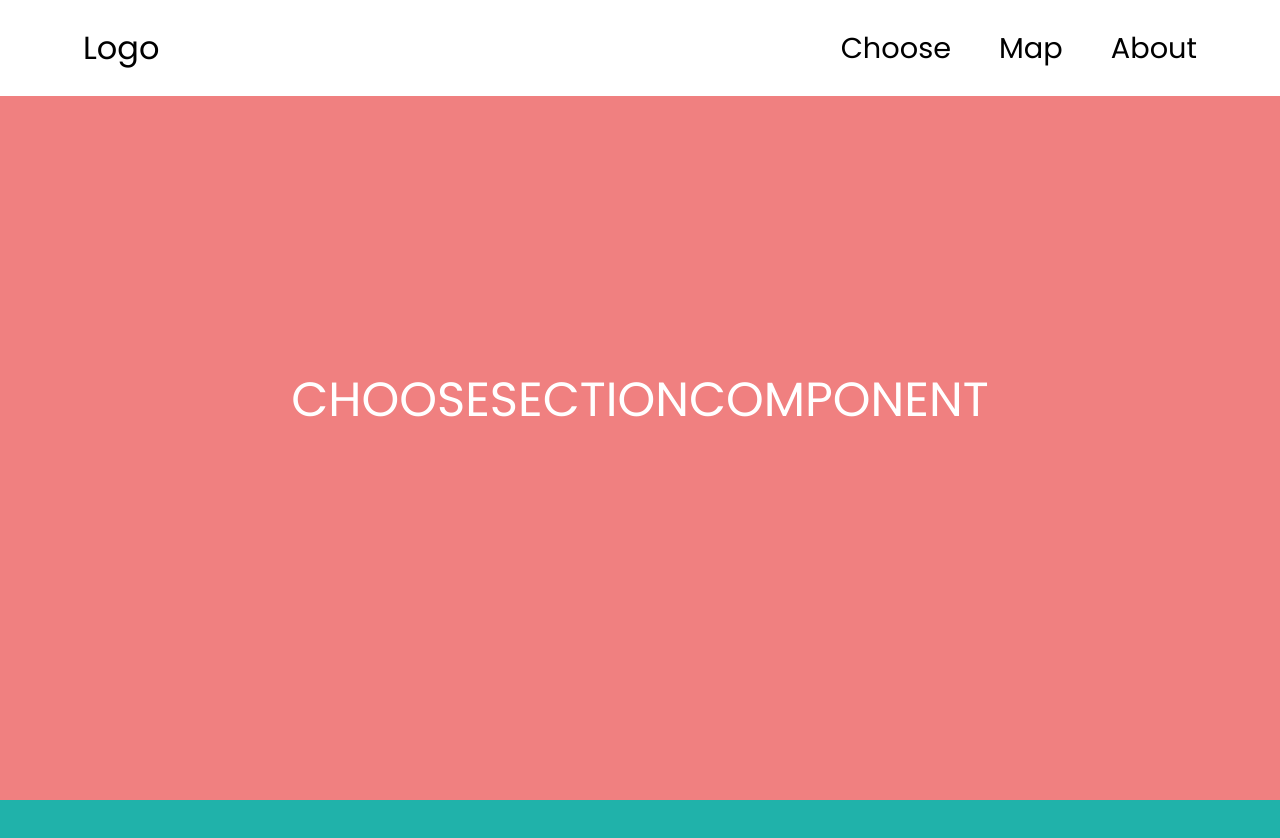
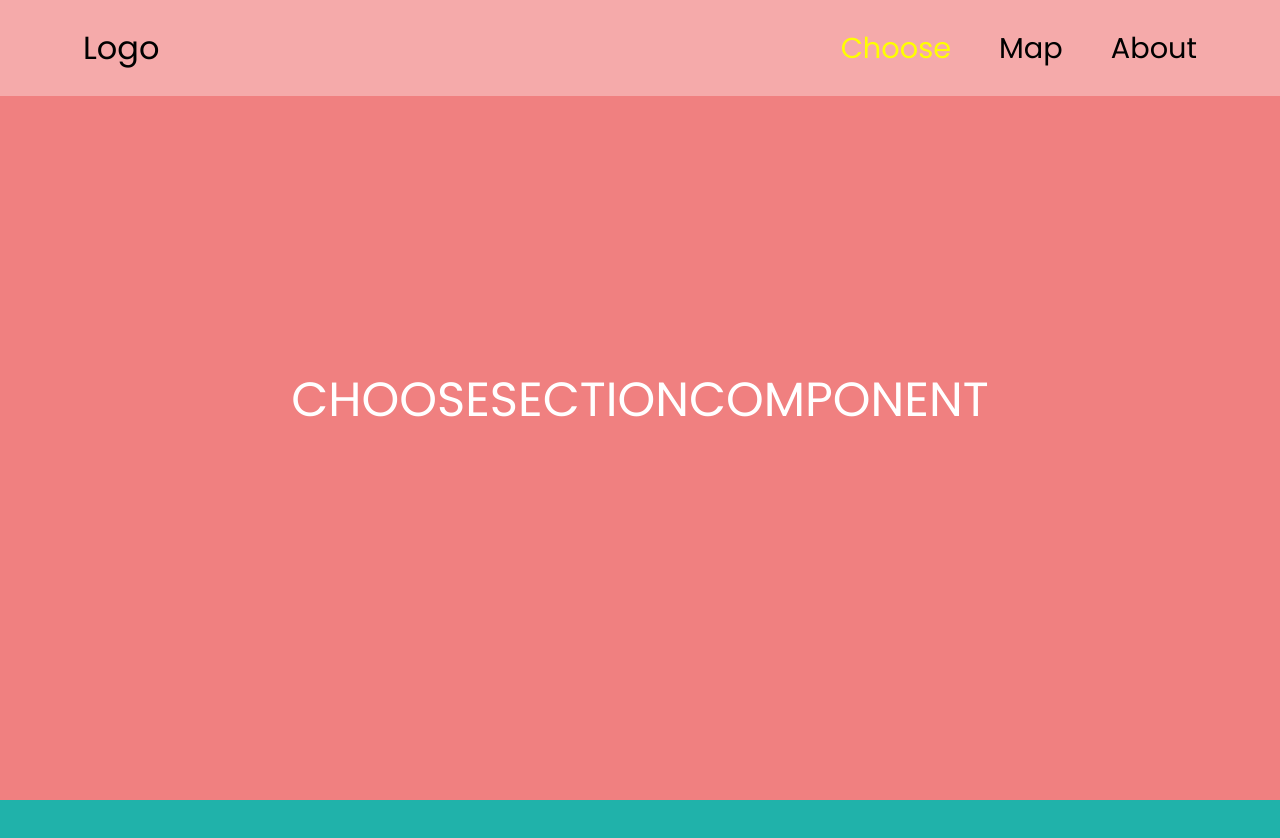
Before and after one commit to blackrainbowtest/JSMiniProject3-Aram-Arakelyan, a React (Create React App) app in the folder frontend/: page / in a window 1280 px wide. Shown: the top 838 px of the page. Built offline with nearby package versions, Linux system fonts and the light colour scheme.

Commit message:
smoot scrolling update

```diff
--- a/frontend/src/components/Home/_components/AboutSectionComponent/index.jsx
+++ b/frontend/src/components/Home/_components/AboutSectionComponent/index.jsx
@@ -2,6 +2,6 @@ import styles from '../../style.module.css'
 
 export const AboutSectionComponent = () => {
   return (
-    <section id={styles.AboutSection}>AboutSectionComponent</section>
+    <section id="About" className={styles.AboutSection}>AboutSectionComponent</section>
   );
 };
--- a/frontend/src/components/Home/_components/ChooseSectionComponent/index.jsx
+++ b/frontend/src/components/Home/_components/ChooseSectionComponent/index.jsx
@@ -2,6 +2,6 @@ import styles from '../../style.module.css'
 
 export const ChooseSectionComponent = () => {
   return (
-    <section id={styles.ChooseSection}>ChooseSectionComponent</section>
+    <section id="Choose" className={styles.ChooseSection}>ChooseSectionComponent</section>
   )
 }
--- a/frontend/src/components/Home/_components/MapSectionComponent/index.jsx
+++ b/frontend/src/components/Home/_components/MapSectionComponent/index.jsx
@@ -2,6 +2,6 @@ import styles from '../../style.module.css'
 
 export const MapSectionComponent = () => {
   return (
-    <section id={styles.MapSection}>MapSectionComponent</section>
+    <section id="Map" className={styles.MapSection}>MapSectionComponent</section>
   )
 }
--- a/frontend/src/components/Home/style.module.css
+++ b/frontend/src/components/Home/style.module.css
@@ -10,15 +10,15 @@ section {
     color: white;
 }
 
-#ChooseSection {
+.ChooseSection {
     height: calc(100vh -6rem);
     background-color: lightcoral;
 }
 
-#MapSection {
+.MapSection {
     background-color: lightseagreen;
 }
 
-#AboutSection {
+.AboutSection {
     background-color: lightblue;
 }
--- a/frontend/src/components/Layout/index.jsx
+++ b/frontend/src/components/Layout/index.jsx
@@ -1,19 +1,112 @@
 import { Link, Outlet } from "react-router-dom";
 import { selections } from "./selections";
 import styles from "./style.module.css";
+import { useEffect, useRef, useState } from "react";
 
 export default function Layout() {
+  // State to track the active link and scroll state
+  const [activeLink, setActiveLink] = useState(selections[0]?.title);
+  const [isScrolled, setIsScrolled] = useState(false);
+  const currentSectionRef = useRef(0);
+  const lastScrollTimeRef = useRef(0);
+
+  // Function to smoothly scroll a section by its ID
+  const scrollToSection = (sectionId) => {
+    currentSectionRef.current = selections.findIndex(
+      (item) => item.title === sectionId
+    );
+    const element = document.getElementById(sectionId);
+    if (element) {
+      // Adjust the margin Top value as needed
+      const marginTop = 0;
+      const scrollToY =
+        element.getBoundingClientRect().top + window.scrollY - marginTop;
+      window.scrollTo({ top: scrollToY, behavior: "smooth" });
+    }
+  };
+
+  // Function to determine the active section while scrolling
+  const determineActiveSection = () => {
+    for (let i = selections.length - 1; i >= 0; i--) {
+      const section = document.getElementById(selections[i].title);
+      if (section) {
+        const rect = section.getBoundingClientRect();
+        if (rect.top <= 120 && rect.bottom >= 120) {
+          // Set the active link based on section
+          setActiveLink(selections[i].title);
+          break;
+        }
+      }
+    }
+  };
+
+  useEffect(() => {
+    // Return scroll to 0
+    window.scrollTo({ top: 0, behavior: "smooth" });
+    const handleScroll = () => {
+      if (window.scrollY > 300) {
+        setIsScrolled(true);
+      } else {
+        setIsScrolled(false);
+      }
+      // Calling the function to determine the active section while scrolling
+      determineActiveSection();
+    };
+
+    const handleWheelScroll = (event) => {
+      const now = Date.now();
+      if (now - lastScrollTimeRef.current < 500) {
+        // Check that the handler is called no more than once every 500 milliseconds
+        return;
+      }
+      lastScrollTimeRef.current = now;
+
+      if (event.deltaY > 0) {
+        console.log(currentSectionRef.current, selections.length - 1);
+        // Scroll down
+        if (currentSectionRef.current < selections.length - 1) {
+          scrollToSection(selections[currentSectionRef.current + 1].title);
+        }
+      } else if (event.deltaY < 0) {
+        // Scroll up
+        if (currentSectionRef.current > 0) {
+          scrollToSection(selections[currentSectionRef.current - 1].title);
+        }
+        console.log("Прокрутка вверх");
+      }
+    };
+
+    window.addEventListener("scroll", handleScroll);
+    window.addEventListener("wheel", handleWheelScroll);
+
+    // Remive scroll event listener when the component unmount
+    return () => {
+      window.removeEventListener("scroll", handleScroll);
+      window.removeEventListener("wheel", handleWheelScroll);
+    };
+  }, []);
+
   return (
     <>
-      <nav>
+      <nav className={isScrolled ? styles.scrolled : ""}>
         <div className={styles.container}>
           <div className={styles.row}>
             <div className={styles.logo}>Logo</div>
             <ul className={styles.menu_bar}>
               {selections.map((item, i) => {
                 return (
-                  <li key={i}>
-                    <Link to={item.link}>{item.title}</Link>
+                  <li
+                    key={i}
+                    onClick={(e) => {
+                      scrollToSection(item.title);
+                    }}
+                  >
+                    <Link
+                      to={item?.link}
+                      className={activeLink === item.title ? styles.active : ""}
+                    >
+                      {item?.title}
+                    </Link>
                   </li>
                 );
               })}
--- a/frontend/src/components/Layout/style.module.css
+++ b/frontend/src/components/Layout/style.module.css
@@ -1,5 +1,5 @@
 a:hover,
-a:active {
+a.active {
     color: yellow;
 }
 
@@ -15,8 +15,13 @@ nav {
     left: 0;
     width: 100%;
     padding: 1.5rem 0;
-    background-color: #fff;
+    background-color: #ffffff55;
     box-shadow: black;
+    transition: padding .3s ease-in-out;
+}
+
+nav.scrolled {
+    padding: 2rem 0;
 }
 
 nav .container .row {
--- a/frontend/src/index.css
+++ b/frontend/src/index.css
@@ -21,6 +21,7 @@ body {
   font-family: "Poppins", sans-serif;
   -webkit-font-smoothing: antialiased;
   -moz-osx-font-smoothing: grayscale;
+  overflow: hidden;
 }
 
 code {
```
